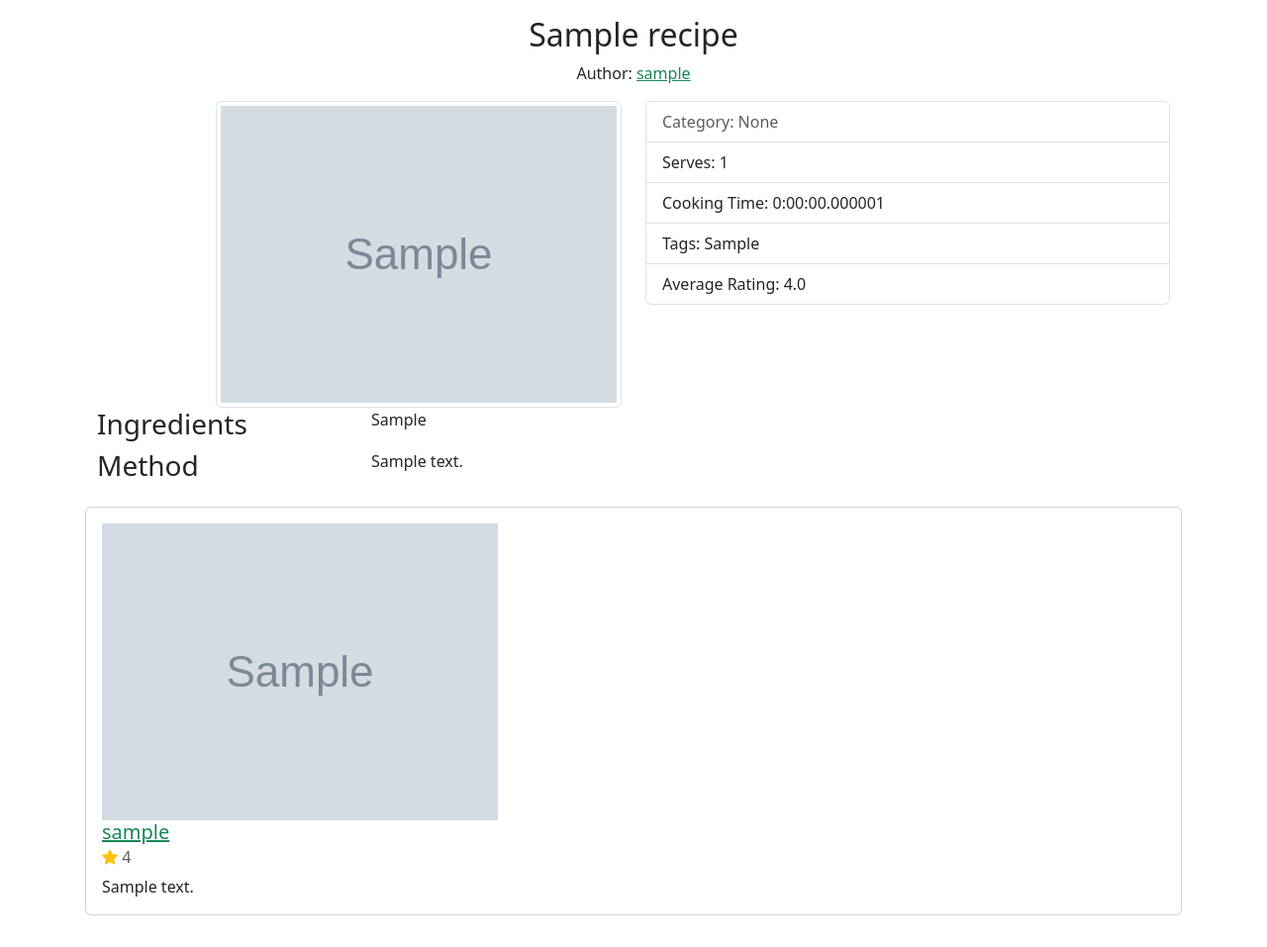
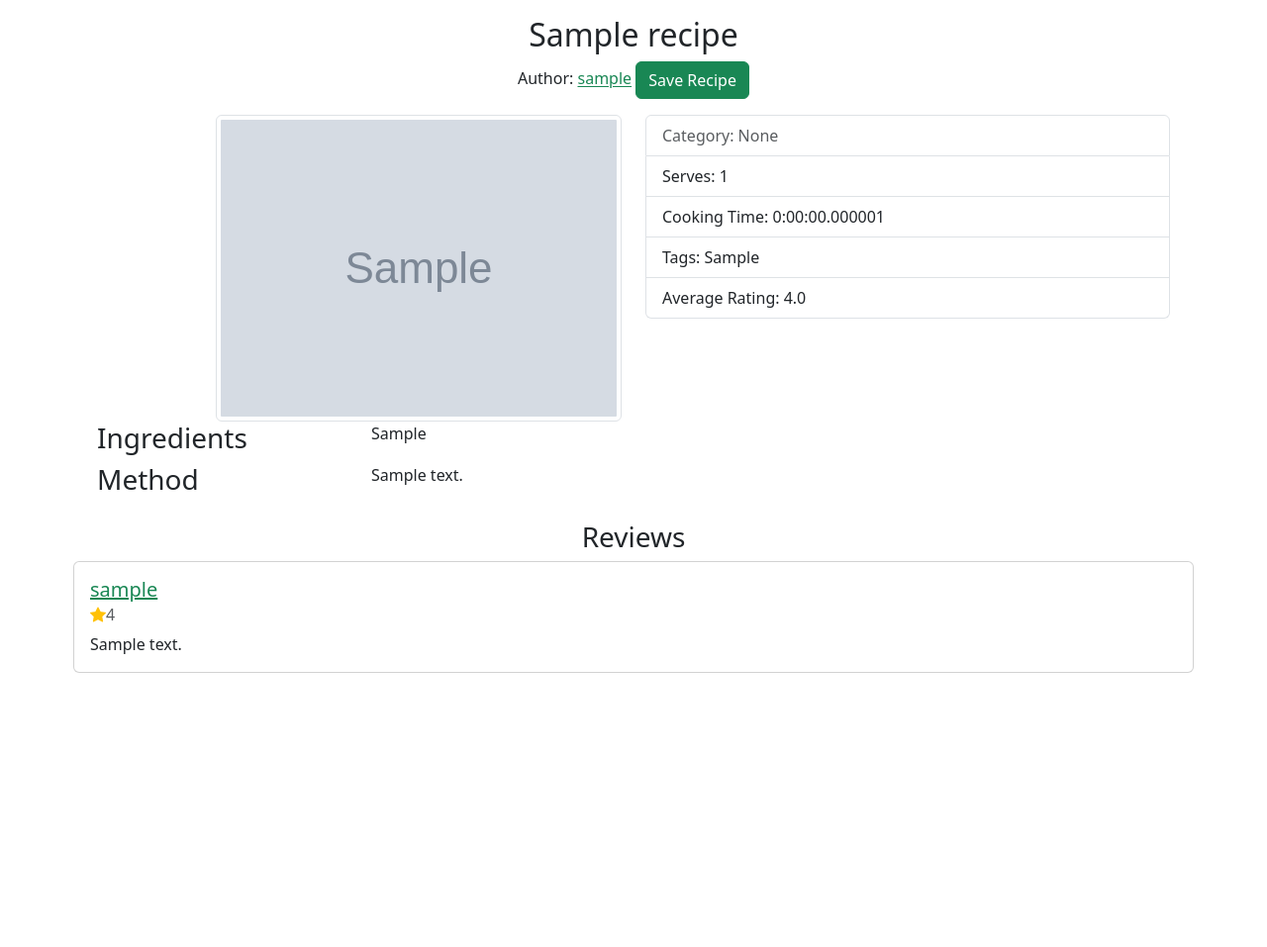
Before and after one commit to TylerWolfWilliams/food_for_thought, a Django app: a page that uses templates/recipes/base.html in a window 1280 px wide. Shown: the part 80-1037 px from the top of the page at 99% size. After the commit the page ends 760 px from the top, so only its background shows below. Run offline with Django 3.2, Linux system fonts and the light colour scheme; a user stored in the database is signed in; tables that the repository leaves empty hold one stand-in row (values such as "Sample post"); grey boxes marked "Sample" are stand-in pictures; some libraries are stand-ins or nearby versions.

Commit message:
Initial recipe css part 2

```diff
--- a/recipes/urls.py
+++ b/recipes/urls.py
@@ -26,4 +26,5 @@ urlpatterns = [
     path('myaccount/editrecipe/<int:recipe_id>/', views.edit_recipe, name='edit_recipe'),
     path('myaccount/deleterecipe/<int:recipe_id>/', views.delete_recipe, name='delete_recipe'),
     path('myaccount/unsaverecipe/<int:recipe_id>/', views.unsave_recipe, name='unsave_recipe'),
+    path('myaccount/saverecipe/<int:recipe_id>/', views.save_recipe, name='save_recipe'),
 ]
--- a/recipes/views.py
+++ b/recipes/views.py
@@ -436,3 +436,16 @@ def unsave_recipe(request, recipe_id):
         show_user_account(request, "Could not unsave recipe. Encountered following error: " + e)
 
     return redirect(reverse('recipes:show_user_account'))
+
+@login_required
+def save_recipe(request, recipe_id):
+    try:
+        recipe = get_object_or_404(Recipe, id=recipe_id)
+        user = request.user
+        user_profile = UserProfile.objects.get(user=user)
+        user_profile.saved.add(recipe)
+
+    except Exception as e:
+        show_user_account(request, "Could not save recipe. Encountered following error: " + e)
+
+    return redirect(reverse('recipes:show_user_account'))
--- a/templates/recipes/base.html
+++ b/templates/recipes/base.html
@@ -14,6 +14,8 @@
     <link href="https://cdn.jsdelivr.net/npm/select2@4.1.0-rc.0/dist/css/select2.min.css" rel="stylesheet" />
     <script src="https://cdn.jsdelivr.net/npm/select2@4.1.0-rc.0/dist/js/select2.min.js"></script>
     <link rel="stylesheet" href="https://cdn.jsdelivr.net/npm/select2-bootstrap-5-theme@1.3.0/dist/select2-bootstrap-5-theme.min.css" />
+
+    <link rel="stylesheet" type="text/css" href="{% static 'css/rating.css' %}"/>
 
     <link rel="stylesheet" type="text/css" href="{% static 'css/main_styling.css' %}"/>
     <script src="{% static 'js/main.js' %}"></script>
--- a/templates/recipes/recipe.html
+++ b/templates/recipes/recipe.html
@@ -7,6 +7,9 @@
     <div class="text-center mb-3">
         <h2 class="text-center">{{ recipe.title }}</h2>
         Author: <a href = "{% url 'recipes:show_non_user_account' recipe.author.id %}">{{ recipe.author }}</a>
+        {% if user.is_authenticated %}
+             <a role="button" class="btn btn-success" href="{% url 'recipes:save_recipe' recipe.id %}">Save Recipe</a>
+        {% endif %}
     </div>
     <div class="row" >
         <div class="col">
@@ -28,7 +31,7 @@
         </div>
     </div>
 
-    <dl class="row justify-content-md-center"">
+    <dl class="row justify-content-md-center">
     <dt class="col-sm-3 h3">Ingredients</dt>
     <dd class="col-sm-9">{{ recipe.ingredients }}</dd>
 
@@ -37,33 +40,46 @@
     </dl>
 </div>
 
-{% if review_form %}
-<div>
-    <form id="review_form" method="POST" action="{% url 'recipes:show_recipe' recipe.author.id recipe.slug %}">
-        {% csrf_token %}
-        <div class="mb-3 input-group">
-            Review:
-            <input class="form-check-input" type="radio" name="rating" value="1" />
-            <input class="form-check-input" type="radio" name="rating" value="2" />
-            <input class="form-check-input" type="radio" name="rating" value="3" />
-            <input class="form-check-input" type="radio" name="rating" value="4" />
-            <input class="form-check-input" type="radio" name="rating" value="5" />
-        </div>
-        <div class="mb-3">
-            Comment: <textarea class="form-control" name="content" maxlength="1000"></textarea>
-        </div>
-        <input class="btn btn-primary" type="submit" name="submit" value="Post review" />
-    </form>
-</div>
+{% if reviews %}
+     <h3 class="text-center">Reviews</h3>
 {% endif %}
 {% for review in reviews %}
-<div class="card mb-3">
-    <div class="card-body">
-        <img src="{{ review.author.userprofile.picture.url }}">
-        <h5 class="card-title"><a href="{% url 'recipes:show_non_user_account' review.author.id %}">{{ review.author.username }}</a></h5>
-        <h6 class="card-subtitle mb-2 text-muted"><i class="bi bi-star-fill text-warning"></i> {{ review.rating }}</h6>
+<div class="card mb-3 row d_flex justify-content-center">
+    <div class="card-body d_flex justify-content-center">
+        <div>
+            <h5 class="card-title"><a href="{% url 'recipes:show_non_user_account' review.author.id %}">{{ review.author.username }}</a></h5>
+            <h6 class="card-subtitle mb-2 text-muted"><i class="bi bi-star-fill text-warning"></i>{{ review.rating }}</h6>
+        </div>
         <p class="card-text">{{ review.content }}</p>
     </div>
 </div>
 {% endfor %}
+
+{% if review_form %}
+<h3 class="text-center">Leave a Review:</h3>
+<div>
+    <form id="review_form" method="POST" action="{% url 'recipes:show_recipe' recipe.author.id recipe.slug %}">
+        {% csrf_token %}
+        <div class="row">
+            <div class="rating col-md-3">
+                <input type="radio" name="rating" value="5" id="5"><label for="5">☆</label>
+                <input type="radio" name="rating" value="4" id="4"><label for="4">☆</label>
+                <input type="radio" name="rating" value="3" id="3"><label for="3">☆</label>
+                <input type="radio" name="rating" value="2" id="2"><label for="2">☆</label>
+                <input type="radio" name="rating" value="1" id="1"><label for="1">☆</label>
+            </div>
+            <div class="mb-3 col col-xs-2 form-floating">
+                <textarea class="form-control" placeholder="Leave a comment here" id="floatingTextarea" name="comment"></textarea>
+                <label for="floatingTextarea">Comments</label>
+            </div>
+        </div>
+        {% for field in form.visible_fields %}
+        {{ field.errors }}
+        {% endfor %}
+        <div class="text-center">
+            <button class="btn btn-outline-success" type="submit" name="submit" value="Post review">Post Review</button>
+        </div>
+    </form>
+</div>
+{% endif %}
 {% endblock %}
```
Also changed, not shown: static/css/rating.css (added, +30 -0 lines).
